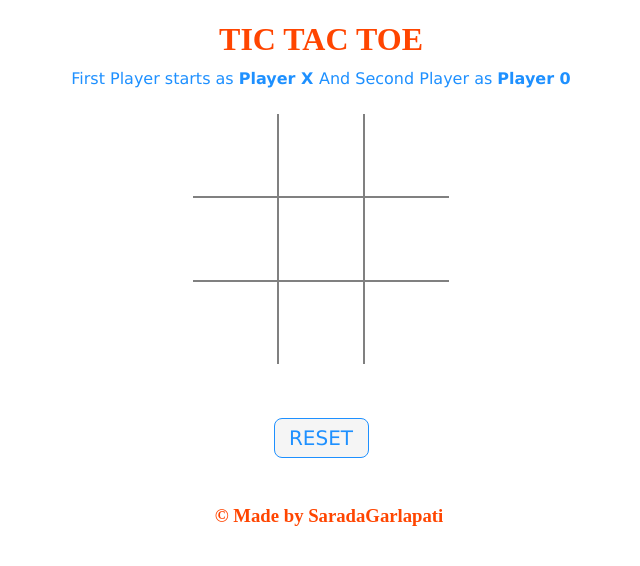
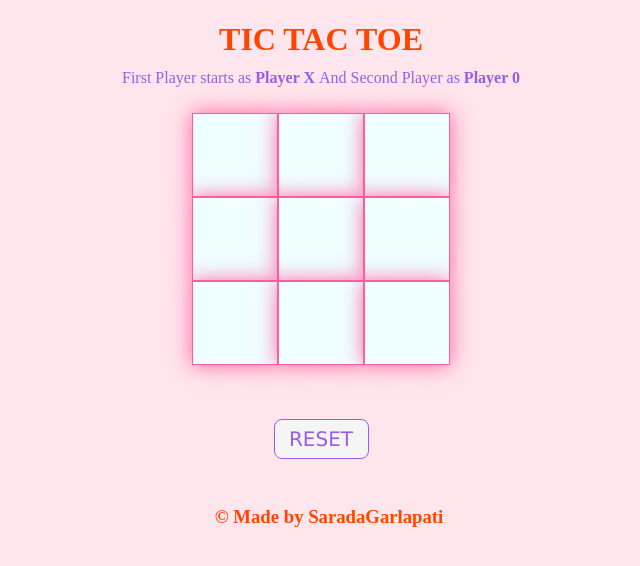
Before and after one commit to Sarada-garlapati/tic-tac-toe, a plain HTML site: page index.html in a window 1280 px wide. Shown: the whole page, without its empty margins (319-959 px from the left). Drawn offline with Linux system fonts and the light colour scheme.

Commit message:
backgroundupdatestyle

```diff
--- a/css/style.css
+++ b/css/style.css
@@ -1,6 +1,9 @@
 h1 {
 	color: orangered;
 	margin-bottom: -5px;
+}
+body{
+	background-color:#ffe5ec;
 }
 p {
 	margin-bottom: -10px;
@@ -43,65 +46,98 @@ p {
 }
 /* 3*3 Grid */
 #b1{
-	border-bottom: 1px solid gray;
-	border-right: 1px solid gray;
+	border-top: 1px solid #fe5d9f;
+	border-left: 1px solid #fe5d9f; ;
+	background-color: azure;
+	border-right: 1px solid #fe5d9f; ;
+	border-bottom: 1px solid #fe5d9f; ;
+	box-shadow: 0 0  20px   #fe5d9f;
 }
 
 #b2 {
-	border-bottom: 1px solid gray;
-	border-right: 1px solid gray;
-	border-left: 1px solid gray;
+	border-top: 1px solid #fe5d9f;
+	border-left: 1px solid #fe5d9f; ;
+	background-color: azure;
+	border-right: 1px solid #fe5d9f; ;
+	border-bottom: 1px solid #fe5d9f; ;
+	box-shadow: 0 0  20px   #fe5d9f;
 }
 
 #b3 {
-	border-bottom: 1px solid gray;
-	border-left: 1px solid gray;
+	border-top: 1px solid #fe5d9f;
+	border-left: 1px solid #fe5d9f; ;
+	background-color: azure;
+	border-right: 1px solid #fe5d9f; ;
+	border-bottom: 1px solid #fe5d9f; ;
+	box-shadow: 0 0  20px   #fe5d9f;
 }
 
 #b4 {
-	border-top: 1px solid gray;
-	border-bottom: 1px solid gray;
-	border-right: 1px solid gray;
+	border-top: 1px solid #fe5d9f;
+	border-left: 1px solid #fe5d9f; ;
+	background-color: azure;
+	border-right: 1px solid #fe5d9f; ;
+	border-bottom: 1px solid #fe5d9f; ;
+	box-shadow: 0 0  20px   #fe5d9f;
 }
 
 #b5 {
-	border: 1px solid gray;
+	border: 1px solid #fe5d9f;
+	box-shadow: 0 0  20px   #fe5d9f;
+	background-color: azure;
+
 }
 
 #b6 {
-	border-top: 1px solid gray;
-	border-bottom: 1px solid gray;
-	border-left: 1px solid gray;
+	border-top: 1px solid #fe5d9f;
+	border-left: 1px solid #fe5d9f; ;
+	background-color: azure;
+	border-right: 1px solid #fe5d9f; ;
+	border-bottom: 1px solid #fe5d9f; ;
+	box-shadow: 0 0  20px   #fe5d9f;
+
 }
 
 #b7 {
-	border-top: 1px solid gray;
-	border-right: 1px solid gray;
+	border-top: 1px solid #fe5d9f;
+	border-left: 1px solid #fe5d9f; ;
+	background-color: azure;
+	border-right: 1px solid #fe5d9f; ;
+	border-bottom: 1px solid #fe5d9f; ;
+	box-shadow: 0 0  20px   #fe5d9f;
 }
 
 #b8 {
-	border-top: 1px solid gray;
-	border-right: 1px solid gray;
-	border-left: 1px solid gray;
+	border-top: 1px solid #fe5d9f;
+	border-left: 1px solid #fe5d9f; ;
+	background-color: azure;
+	border-right: 1px solid #fe5d9f; ;
+	border-bottom: 1px solid #fe5d9f; ;
+	box-shadow: 0 0  20px   #fe5d9f;
+
 }
 
 #b9 {
-	border-top: 1px solid gray;
-	border-left: 1px solid gray;
+	border-top: 1px solid #fe5d9f;
+	border-left: 1px solid #fe5d9f; ;
+	background-color: azure;
+	border-right: 1px solid #fe5d9f; ;
+	border-bottom: 1px solid #fe5d9f; ;
+	box-shadow: 0 0  20px   #fe5d9f;
 }
 /* Reset Button */
 #but {
 	box-sizing: border-box;
 	width: 95px;
 	height: 40px;
-	border: 1px solid dodgerblue;
+	border: 1px solid #9b5de5; ;
 	margin-left: auto;
 	border-radius: 8px;
-	font-family: Verdana,
-		Geneva, Tahoma, sans-serif;
-
+	font-family: Verdana,Tahoma, sans-serif;
 	background-color: whitesmoke;
-	color: dodgerblue;
+	font-size: 20px;
+	font-size: 20px;
+	color:#9b5de5;  ;
 	font-size: 20px;
 	cursor: pointer;
 }
@@ -110,18 +146,25 @@ p {
 #print {
 	font-family: Verdana,
 		Geneva, Tahoma, sans-serif;
-	color: dodgerblue;
+	color: #9b5de5;
 	font-size: 20px;
 }
 
 /* Main Container */
 #main {
 	text-align: center;
+		font-family: "Libre Baskerville", serif;
+		font-weight: 400;
+		font-style: normal;
+
 }
 
 /* Game Instruction Text */
 #ins {
 	font-family: Verdana,Geneva,
 					Tahoma, sans-serif;
-	color: dodgerblue;
+	color: #9b5de5;
+		font-family: "Libre Baskerville", serif;
+		font-weight: 400;
+		font-style:normal;
 }
```
